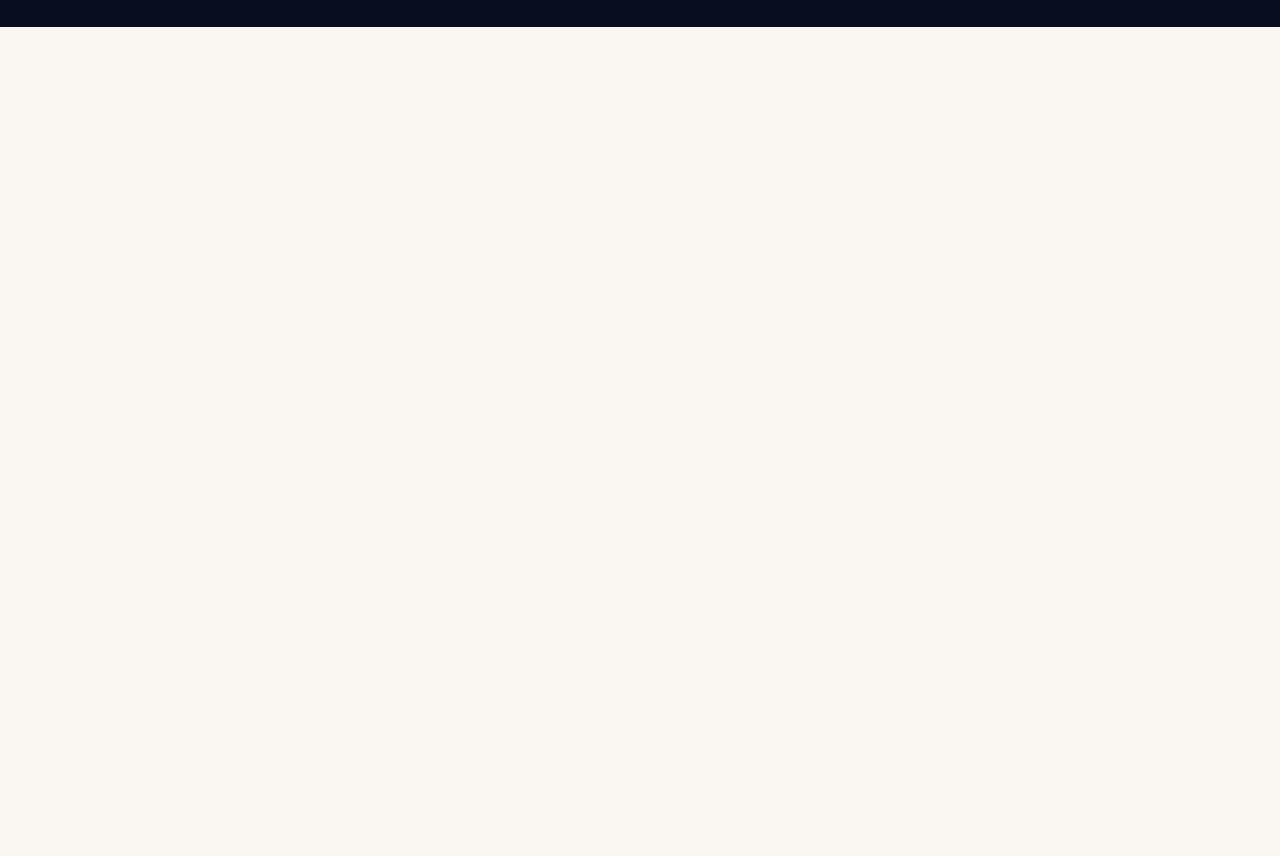
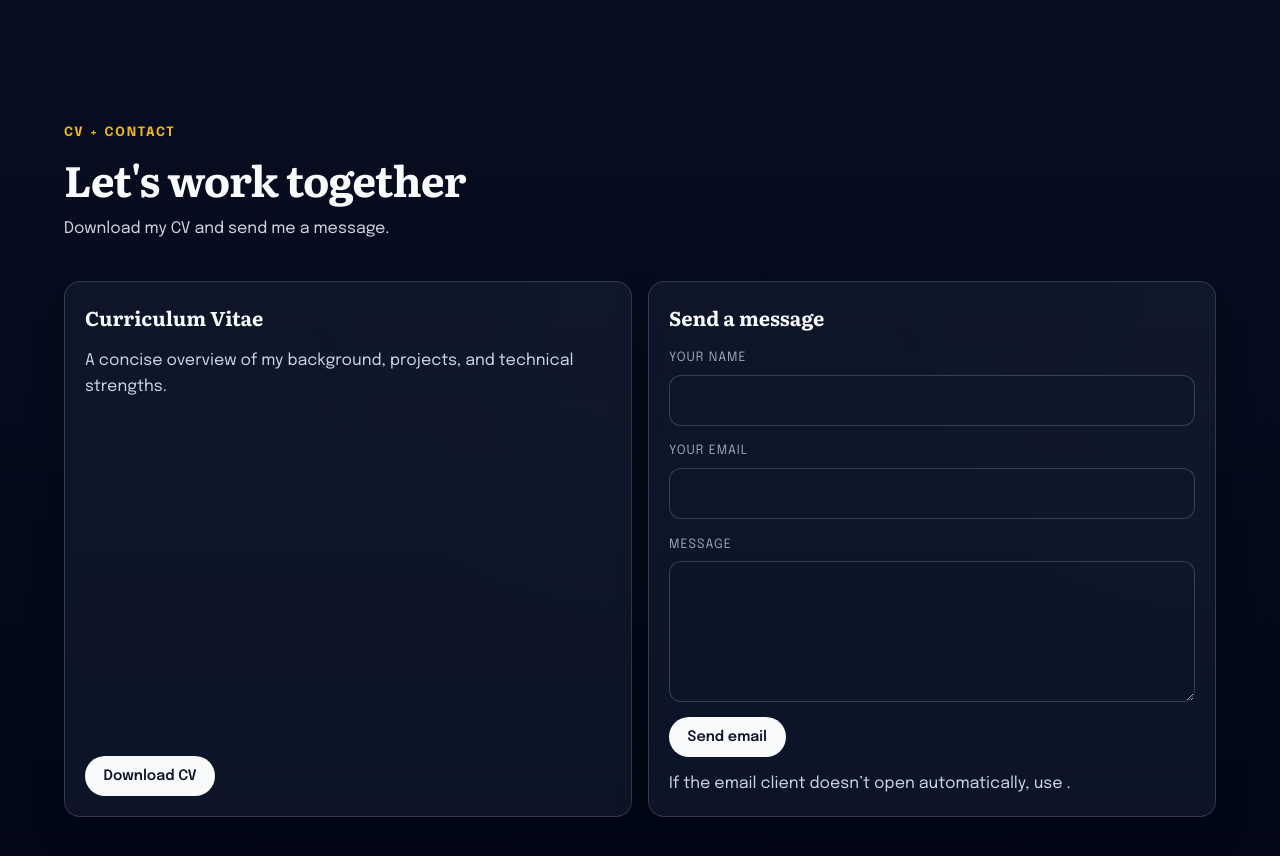
Before and after one commit to JaanusLille/portfoolio-koduleht, a React (Vite) app: page / in a window 1280 px wide. Shown: the part 2060-2916 px from the top of the page. Before the commit the page ends 2087 px from the top, so only its background shows below. Built offline with nearby package versions, Linux system fonts and the light colour scheme.

Commit message:
Added "Contact" section

```diff
--- a/src/App.tsx
+++ b/src/App.tsx
@@ -2,6 +2,7 @@ import { Header } from './components/Header'
 import { Hero } from './components/Hero'
 import { Projects } from './components/Projects'
 import { Skills } from './components/Skills'
+import { Contact } from './components/Contact'
 import './App.css'
 
 function App() {
@@ -12,6 +13,7 @@ function App() {
         <Hero />
         <Projects />
         <Skills />
+        <Contact />
       </main>
     </div>
   )
--- /dev/null
+++ b/src/components/Contact.css
@@ -0,0 +1,195 @@
+.contact {
+  padding: clamp(3rem, 8vw, 6rem) 1.5rem;
+  background: linear-gradient(180deg, rgb(8 14 32), rgb(2 6 23));
+}
+
+.contact__inner {
+  max-width: var(--content-max);
+  margin: 0 auto;
+}
+
+.contact__header {
+  max-width: 52rem;
+  margin-bottom: clamp(1.75rem, 3vw, 2.75rem);
+}
+
+.contact__eyebrow {
+  margin: 0 0 0.85rem;
+  font-family: var(--font-sans);
+  font-size: 0.8rem;
+  font-weight: 700;
+  letter-spacing: 0.14em;
+  text-transform: uppercase;
+  color: rgb(251 191 36 / 95%);
+}
+
+.contact__title {
+  margin: 0 0 0.85rem;
+  font-family: var(--font-display);
+  font-size: clamp(1.9rem, 4vw, 2.65rem);
+  line-height: 1.1;
+  letter-spacing: -0.02em;
+  color: rgb(248 250 252);
+}
+
+.contact__lede {
+  margin: 0;
+  font-family: var(--font-sans);
+  font-size: clamp(1rem, 1.2vw, 1.1rem);
+  line-height: 1.65;
+  color: rgb(203 213 225);
+}
+
+.contact__grid {
+  display: grid;
+  gap: 1rem;
+  grid-template-columns: repeat(2, minmax(0, 1fr));
+}
+
+.contact-card {
+  display: flex;
+  flex-direction: column;
+  gap: 1rem;
+  padding: 1.25rem;
+  border-radius: 16px;
+  border: 1px solid rgb(148 163 184 / 26%);
+  background:
+    linear-gradient(180deg, rgb(15 23 42 / 92%), rgb(15 23 42 / 82%)),
+    radial-gradient(circle at top right, rgb(148 163 184 / 16%), transparent 48%);
+  box-shadow: 0 12px 34px rgb(0 0 0 / 22%);
+}
+
+.contact-card__title {
+  margin: 0;
+  font-family: var(--font-display);
+  font-size: 1.25rem;
+  color: rgb(248 250 252);
+}
+
+.contact-card__text {
+  margin: 0;
+  font-family: var(--font-sans);
+  line-height: 1.6;
+  color: rgb(203 213 225);
+}
+
+.contact-card__btn {
+  margin-top: auto;
+  display: inline-flex;
+  align-items: center;
+  justify-content: center;
+  min-height: 2.5rem;
+  width: fit-content;
+  padding: 0 1.1rem;
+  border-radius: 999px;
+  border: 1px solid rgb(148 163 184 / 45%);
+  font-family: var(--font-sans);
+  font-size: 0.9rem;
+  font-weight: 600;
+  text-decoration: none;
+  transition:
+    border-color 0.2s ease,
+    background 0.2s ease,
+    transform 0.15s ease;
+}
+
+.contact-card__btn--primary {
+  border-color: rgb(248 250 252 / 92%);
+  background: rgb(248 250 252);
+  color: rgb(15 23 42);
+}
+
+.contact-card__btn--primary:hover {
+  border-color: rgb(248 250 252);
+  background: rgb(255 255 255);
+  transform: translateY(-1px);
+}
+
+.contact-card__btn:focus-visible,
+.contact-card__link:focus-visible {
+  outline: 2px solid rgb(251 191 36);
+  outline-offset: 3px;
+}
+
+.contact-form {
+  display: flex;
+  flex-direction: column;
+  gap: 0.95rem;
+}
+
+.contact-form__row {
+  display: flex;
+  flex-direction: column;
+  gap: 0.45rem;
+}
+
+.contact-form__label {
+  font-size: 0.8rem;
+  letter-spacing: 0.08em;
+  text-transform: uppercase;
+  color: rgb(148 163 184);
+}
+
+.contact-form__input,
+.contact-form__textarea {
+  width: 100%;
+  border-radius: 12px;
+  padding: 0.85rem 0.95rem;
+  border: 1px solid rgb(148 163 184 / 30%);
+  background: rgb(15 23 42 / 70%);
+  color: rgb(248 250 252);
+  font-family: var(--font-sans);
+  font-size: 1rem;
+  line-height: 1.4;
+  resize: vertical;
+  transition: border-color 0.15s ease, box-shadow 0.15s ease;
+}
+
+.contact-form__textarea {
+  min-height: 8rem;
+}
+
+.contact-form__input::placeholder,
+.contact-form__textarea::placeholder {
+  color: rgb(148 163 184 / 72%);
+}
+
+.contact-form__input:focus-visible,
+.contact-form__textarea:focus-visible {
+  outline: none;
+  border-color: rgb(251 191 36);
+  box-shadow: 0 0 0 3px rgb(251 191 36 / 18%);
+}
+
+.contact-form__submit {
+  width: fit-content;
+  margin-top: 0;
+  align-self: flex-start;
+}
+
+.contact-form__helper {
+  margin: 0;
+  font-family: var(--font-sans);
+  color: rgb(203 213 225);
+  line-height: 1.5;
+}
+
+.contact-form__helper a {
+  color: rgb(253 230 138);
+  text-decoration: none;
+  font-weight: 700;
+}
+
+.contact-form__helper a:hover {
+  text-decoration: underline;
+}
+
+@media (max-width: 720px) {
+  .contact__grid {
+    grid-template-columns: 1fr;
+  }
+
+  .contact-card {
+    padding: 1.1rem;
+  }
+}
--- /dev/null
+++ b/src/components/Contact.tsx
@@ -0,0 +1,128 @@
+import { useId } from 'react'
+import type { FormEvent } from 'react'
+import { site } from '../config/site'
+import './Contact.css'
+
+export function Contact() {
+  const formId = useId()
+  const nameId = `${formId}-name`
+  const emailId = `${formId}-email`
+  const messageId = `${formId}-message`
+
+  const onSubmit = (e: FormEvent<HTMLFormElement>) => {
+    e.preventDefault()
+
+    const data = new FormData(e.currentTarget)
+    const name = String(data.get('name') ?? '').trim()
+    const fromEmail = String(data.get('email') ?? '').trim()
+    const message = String(data.get('message') ?? '').trim()
+
+    const subject = `Portfolio inquiry from ${name || 'a visitor'}`
+    const body = [
+      message || '(no message provided)',
+      '',
+      '—',
+      `From: ${name || 'Visitor'}`,
+      `Email: ${fromEmail || 'N/A'}`,
+    ].join('\n')
+
+    const mailto = `mailto:${site.email}?subject=${encodeURIComponent(
+      subject,
+    )}&body=${encodeURIComponent(body)}`
+
+    window.location.href = mailto
+  }
+
+  return (
+    <section className="contact" id="contact" aria-labelledby="contact-heading">
+      <div className="contact__inner">
+        <header className="contact__header">
+          <p className="contact__eyebrow">CV + Contact</p>
+          <h2 id="contact-heading" className="contact__title">
+            Let's work together
+          </h2>
+          <p className="contact__lede">
+            Download my CV and send me a message.
+          </p>
+        </header>
+
+        <div className="contact__grid">
+          <article className="contact-card" id="cv" aria-labelledby="cv-heading">
+            <h3 className="contact-card__title" id="cv-heading">
+              Curriculum Vitae
+            </h3>
+            <p className="contact-card__text">
+              A concise overview of my background, projects, and technical strengths.
+            </p>
+            <a
+              className="contact-card__btn contact-card__btn--primary"
+              href={site.cvUrl}
+              target="_blank"
+              rel="noopener noreferrer"
+            >
+              Download CV
+            </a>
+          </article>
+
+          <article className="contact-card" aria-labelledby="contact-form-heading">
+            <h3 className="contact-card__title" id="contact-form-heading">
+              Send a message
+            </h3>
+
+            <form className="contact-form" onSubmit={onSubmit}>
+              <div className="contact-form__row">
+                <label className="contact-form__label" htmlFor={nameId}>
+                  Your name
+                </label>
+                <input
+                  className="contact-form__input"
+                  id={nameId}
+                  name="name"
+                  type="text"
+                  autoComplete="name"
+                  required
+                />
+              </div>
+
+              <div className="contact-form__row">
+                <label className="contact-form__label" htmlFor={emailId}>
+                  Your email
+                </label>
+                <input
+                  className="contact-form__input"
+                  id={emailId}
+                  name="email"
+                  type="email"
+                  autoComplete="email"
+                  required
+                />
+              </div>
+
+              <div className="contact-form__row">
+                <label className="contact-form__label" htmlFor={messageId}>
+                  Message
+                </label>
+                <textarea
+                  className="contact-form__textarea"
+                  id={messageId}
+                  name="message"
+                  rows={5}
+                  required
+                />
+              </div>
+
+              <button className="contact-card__btn contact-card__btn--primary contact-form__submit" type="submit">
+                Send email
+              </button>
+
+              <p className="contact-form__helper">
+                If the email client doesn’t open automatically, use{' '}
+                <a href={`mailto:${site.email}`}>{site.email}</a>.
+              </p>
+            </form>
+          </article>
+        </div>
+      </div>
+    </section>
+  )
+}
--- a/src/components/Header.tsx
+++ b/src/components/Header.tsx
@@ -18,7 +18,7 @@ const navLinks: NavLink[] = [
     icon: 'github',
     external: true,
   },
-  { href: '#linkedin', label: 'LinkedIn', icon: 'linkedin' },
+  { href: site.linkedinUrl, label: 'LinkedIn', icon: 'linkedin', external: true },
   { href: '#contact', label: 'Contact' },
 ]
 
```
